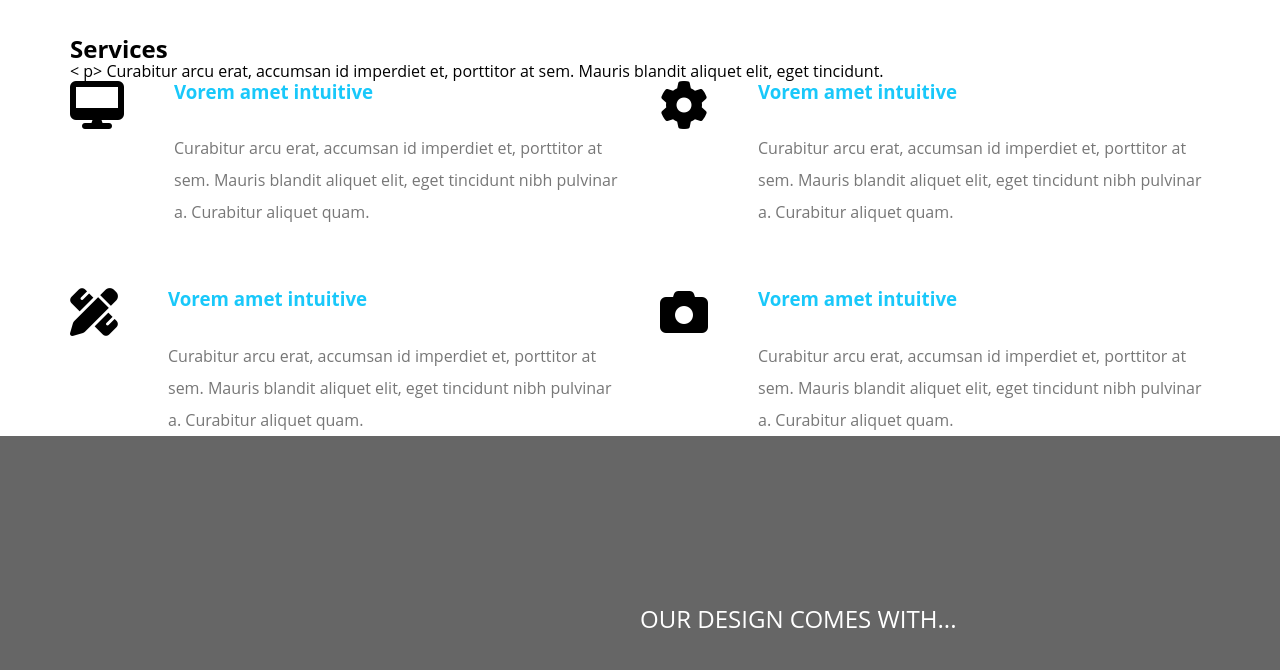
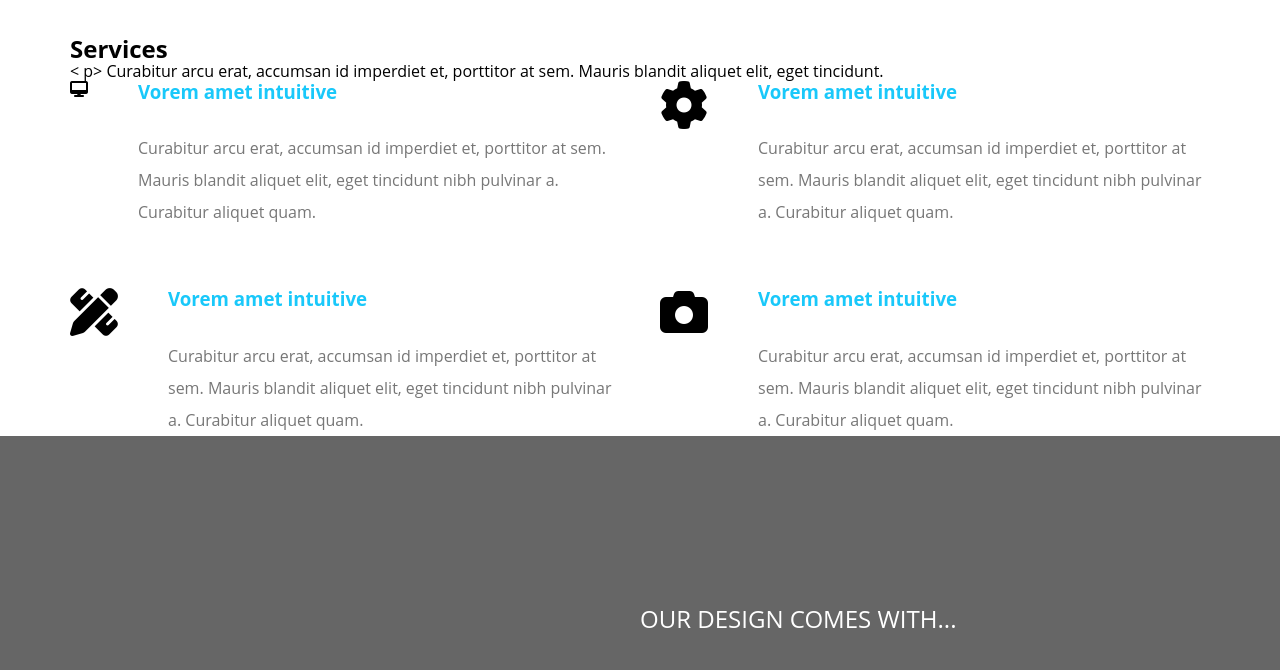
Before and after one commit to hagerahned/Kasper-Templet-Two, a plain HTML site: page index.html in a window 1280 px wide. Shown: the part 899-1569 px from the top of the page. Drawn offline with Linux system fonts and the light colour scheme; files that its build step writes are made by us from their sources.

Commit message:
Services Add class:- services,container,main-heading,services-container,srv-box,text,srv-box,

```diff
--- a/index.html
+++ b/index.html
@@ -78,7 +78,7 @@
       </div>
       <div class="services-container">
         <div class="srv-box">
-          <i class="fas fa-desktop fa-3x"></i>
+          <i class="fas fa-desktop srv-box"></i>
           <div class="text">
             <h3>Vorem amet intuitive</h3>
             <p>
```
